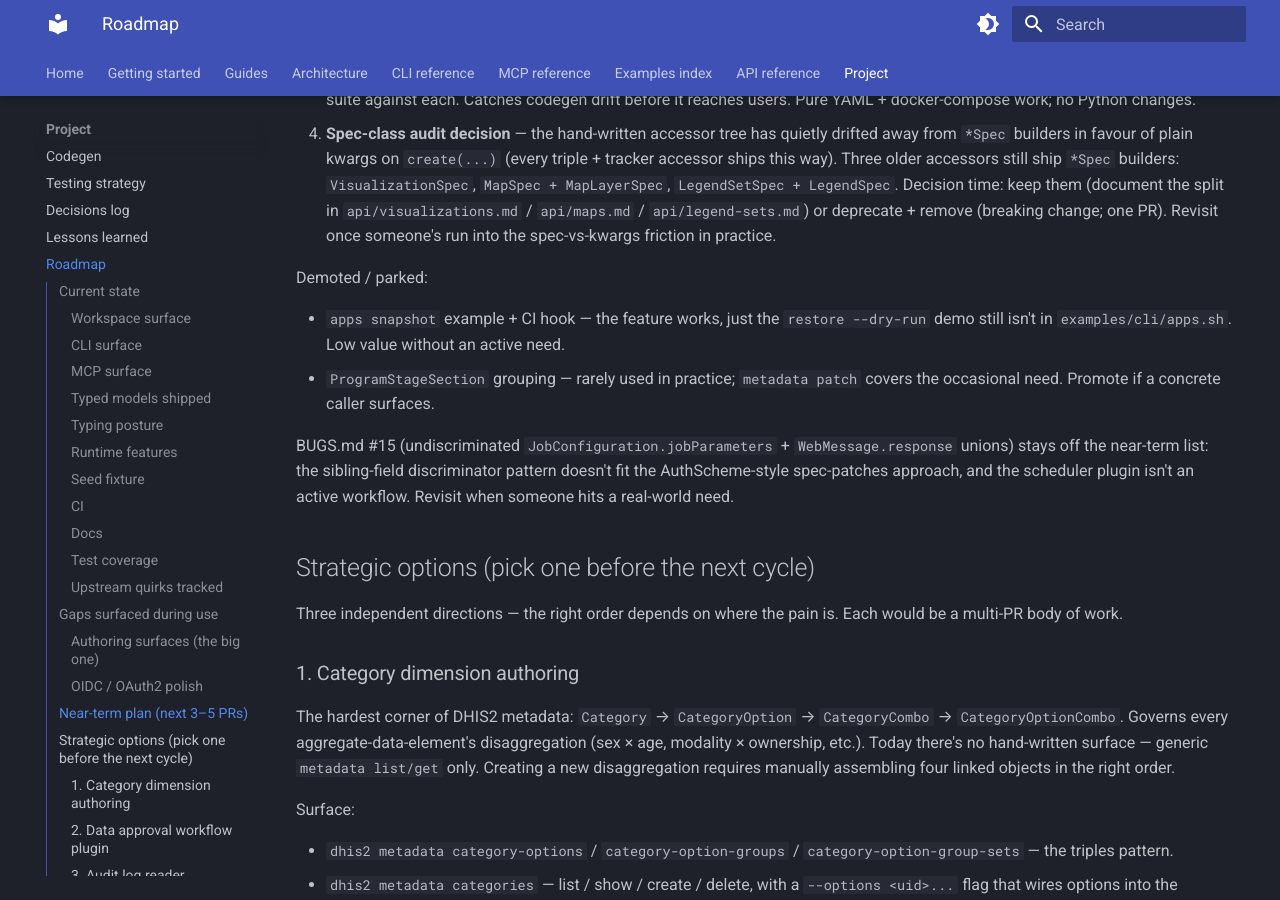
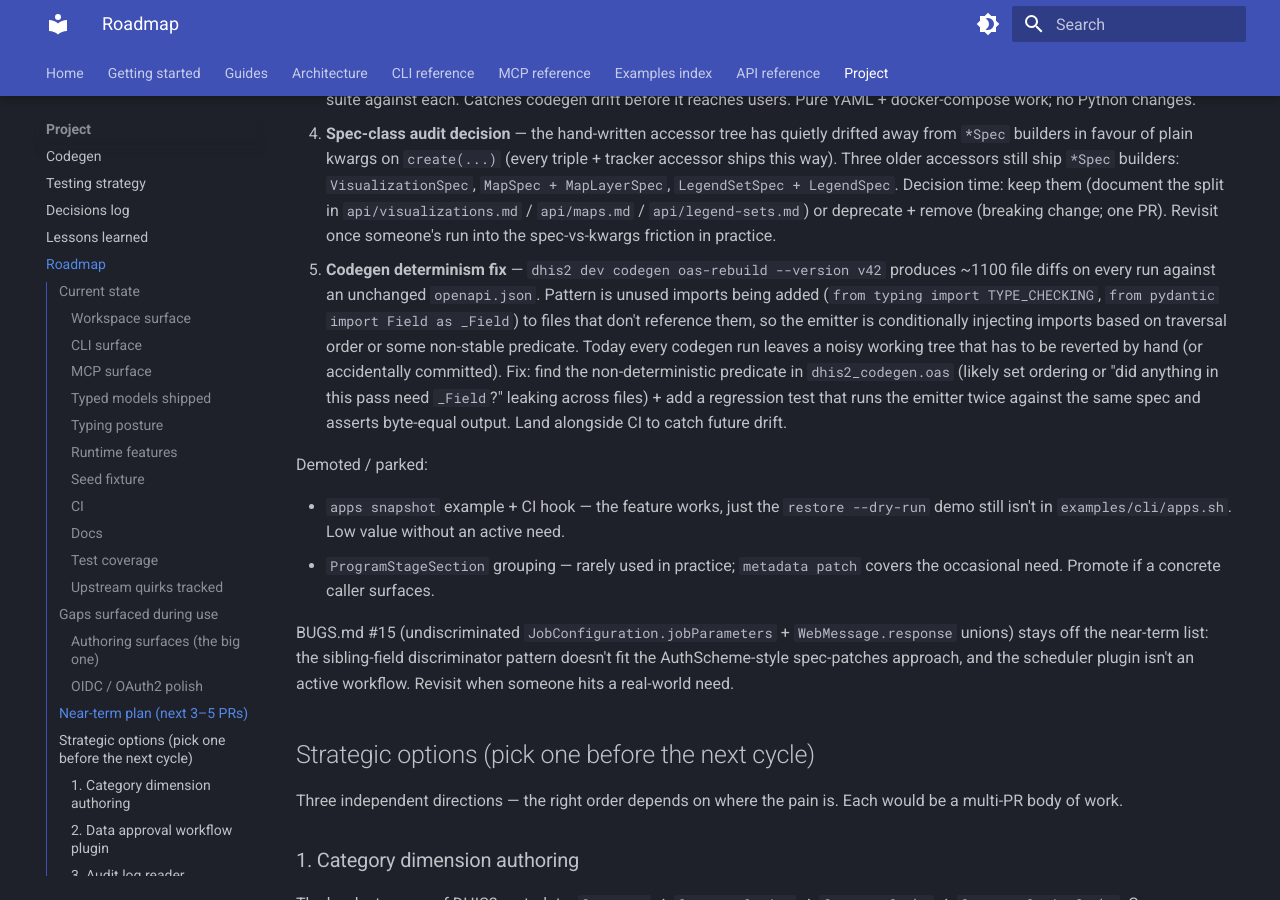
Before and after one commit to winterop-com/dhis2-utils, an MkDocs documentation site: the page built from docs/roadmap.md, in a window 1280 px wide and 900 px high, scrolled down 6734 px. Built offline with MkDocs 1.6.1 and Material for MkDocs 9.7.7, drawn with Linux system fonts in a browser that asks for light colours.

Commit message:
docs(roadmap): track codegen non-determinism on the near-term slate
oas-rebuild produces ~1100 file diffs on every run against an unchanged
openapi.json — emitter adds unused TYPE_CHECKING / _Field imports based
on a non-stable predicate. Today every codegen run leaves a noisy tree
that has to be hand-reverted. Land a deterministic emitter plus a
double-run regression test.

```diff
--- a/docs/roadmap.md
+++ b/docs/roadmap.md
@@ -145,6 +145,7 @@
 2. **`metadata sharing bulk`** — batched sharing helper. Apply one `SharingBuilder` result across many resources in one `/api/sharing` call per type. Natural follow-on to the bulk verbs shipped in #195 + #199. Small surface — `client.metadata.apply_sharing_bulk(by_resource, sharing)` + CLI wrapper. Useful when rolling a single user-group-access pattern across a cohort.
 3. **Multi-version CI integration matrix** — slow-marked tests run against v42 only; committed codegen for v40 / v41 / v43 / v44 is never exercised against a live stack. Stand up compose-managed stacks in the nightly workflow (`e2e.yml`) and run the slow suite against each. Catches codegen drift before it reaches users. Pure YAML + docker-compose work; no Python changes.
 4. **Spec-class audit decision** — the hand-written accessor tree has quietly drifted away from `*Spec` builders in favour of plain kwargs on `create(...)` (every triple + tracker accessor ships this way). Three older accessors still ship `*Spec` builders: `VisualizationSpec`, `MapSpec + MapLayerSpec`, `LegendSetSpec + LegendSpec`. Decision time: keep them (document the split in `api/visualizations.md` / `api/maps.md` / `api/legend-sets.md`) or deprecate + remove (breaking change; one PR). Revisit once someone's run into the spec-vs-kwargs friction in practice.
+5. **Codegen determinism fix** — `dhis2 dev codegen oas-rebuild --version v42` produces ~1100 file diffs on every run against an unchanged `openapi.json`. Pattern is unused imports being added (`from typing import TYPE_CHECKING`, `from pydantic import Field as _Field`) to files that don't reference them, so the emitter is conditionally injecting imports based on traversal order or some non-stable predicate. Today every codegen run leaves a noisy working tree that has to be reverted by hand (or accidentally committed). Fix: find the non-deterministic predicate in `dhis2_codegen.oas` (likely set ordering or "did anything in this pass need `_Field`?" leaking across files) + add a regression test that runs the emitter twice against the same spec and asserts byte-equal output. Land alongside CI to catch future drift.
 
 Demoted / parked:
 
```
